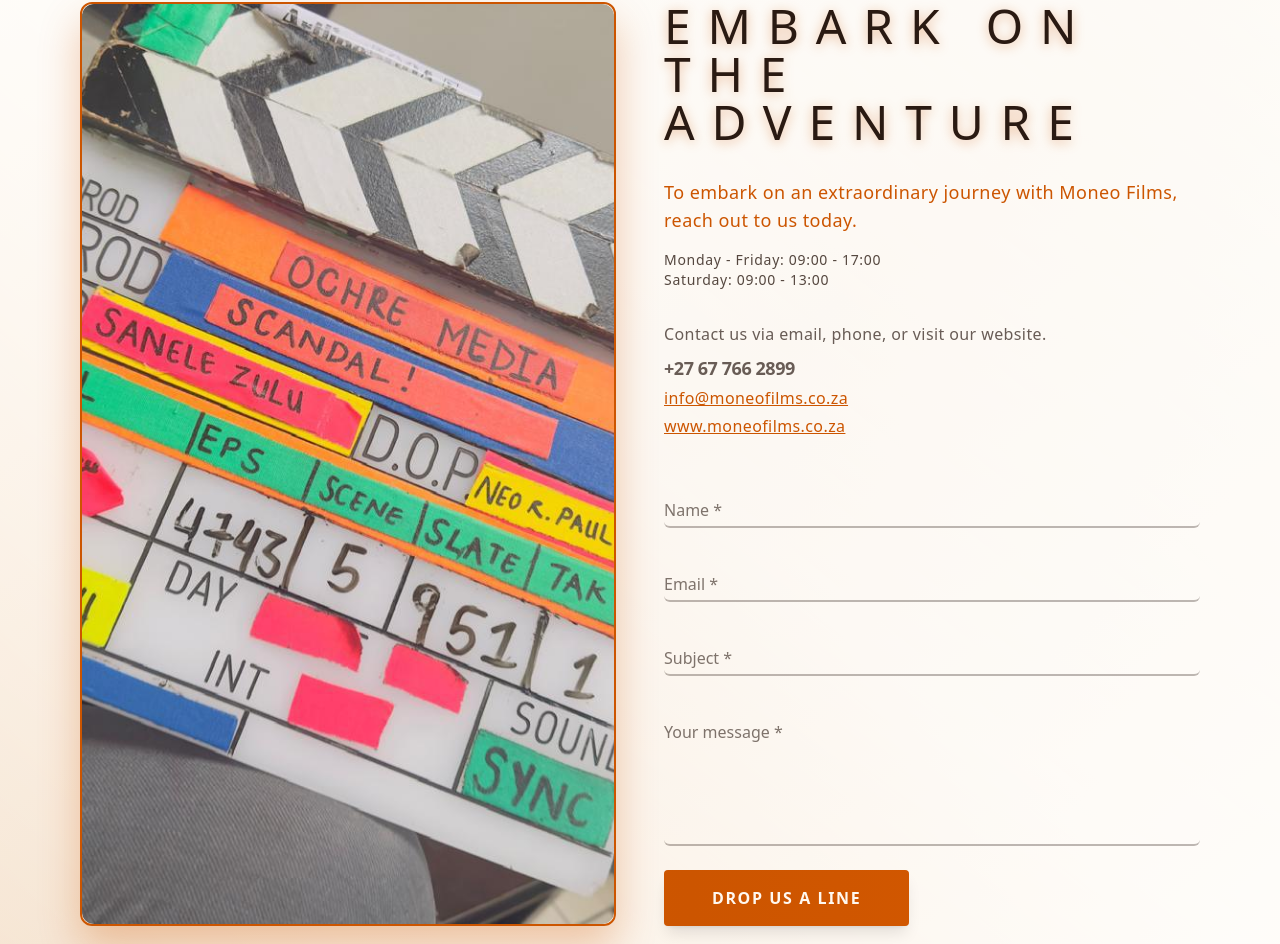
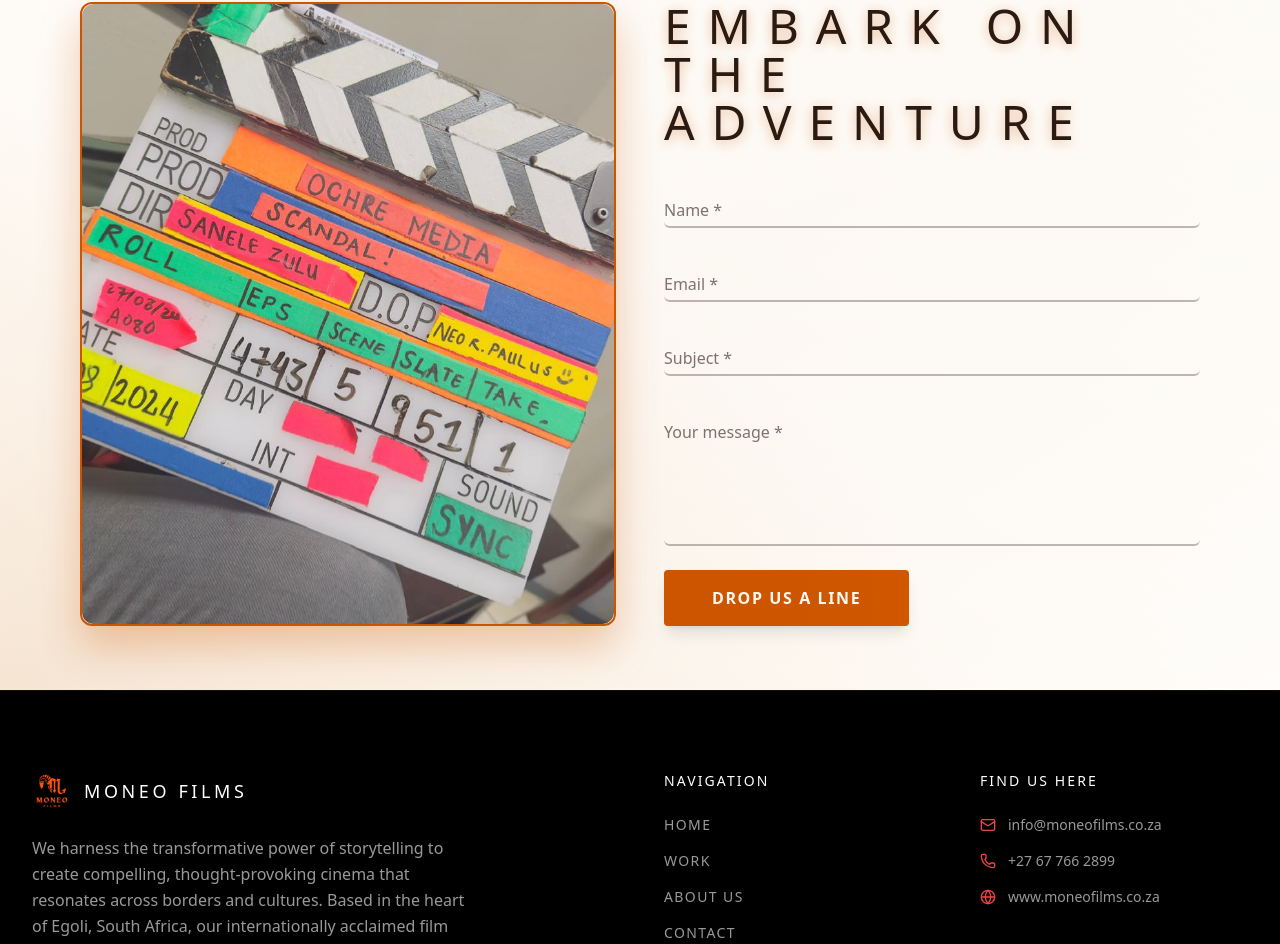
Before and after one commit to Sabelodone/moneo, a React (Create React App) app: page / in a window 1280 px wide. Shown: the part 9218-10162 px from the top of the page. Built offline with nearby package versions, Linux system fonts and the light colour scheme.

Commit message:
Initial deployable version

```diff
--- a/src/components/ContactInfo.tsx
+++ b/src/components/ContactInfo.tsx
@@ -38,7 +38,7 @@ export default function ContactSection() {
     if (Object.keys(errs).length === 0) {
       setLoading(true);
       try {
-        const response = await fetch("/api/send-email", {
+        const response = await fetch("https://www.moneofilms.co.za/api/send-email", {
           method: "POST",
           headers: { "Content-Type": "application/json" },
           body: JSON.stringify(form),
@@ -55,11 +55,13 @@ export default function ContactSection() {
           setErrorMessage(result.error || "Failed to send email");
         }
       } catch (err: any) {
-        setErrorMessage(
-          err.message.includes("Failed to fetch")
-            ? "Cannot connect to the server. Please try again later."
-            : `An error occurred: ${err.message}`
-        );
+        if (err.message.includes("ETIMEDOUT")) {
+          setErrorMessage("Email server timed out. Please try again later.");
+        } else if (err.message.includes("Failed to fetch")) {
+          setErrorMessage("Cannot connect to the server. Please try again later.");
+        } else {
+          setErrorMessage(`An error occurred: ${err.message}`);
+        }
       } finally {
         setLoading(false);
       }
@@ -90,8 +92,7 @@ export default function ContactSection() {
           />
         </motion.div>
 
-
-        {/* Form + Text */}
+        {/* Form */}
         <motion.div
           initial={{ opacity: 0, x: 40 }}
           whileInView={{ opacity: 1, x: 0 }}
@@ -102,36 +103,6 @@ export default function ContactSection() {
           <h2 className="text-3xl sm:text-4xl md:text-5xl font-thin tracking-[0.2em] sm:tracking-[0.35em] uppercase mb-6 sm:mb-8 drop-shadow-[0_2px_6px_rgba(204,85,0,0.4)]">
             Embark On The Adventure
           </h2>
-
-          <p className="mb-4 font-light text-[#CC5500] text-base sm:text-lg leading-relaxed tracking-wide">
-            To embark on an extraordinary journey with <strong>Moneo Films</strong>, reach out to us today.
-          </p>
-
-          <p className="mb-6 sm:mb-8 font-light text-[#2A1A12]/80 text-sm sm:text-md tracking-wider">
-            <span className="block">Monday - Friday: <strong>09:00 - 17:00</strong></span>
-            <span className="block">Saturday: <strong>09:00 - 13:00</strong></span>
-          </p>
-
-          <p className="mb-6 sm:mb-10 font-light text-[#2A1A12]/70 leading-relaxed tracking-wide text-sm sm:text-base">
-            Contact us via email, phone, or visit our website.
-            <br />
-            <span className="block mt-2 text-base sm:text-lg font-semibold tracking-tight">+27 67 766 2899</span>
-            <a
-              href="mailto:info@moneofilms.co.za"
-              className="inline-block mt-1 underline text-[#CC5500] hover:text-[#E05C00] transition-colors"
-            >
-              info@moneofilms.co.za
-            </a>
-            <br />
-            <a
-              href="https://www.moneofilms.co.za"
-              target="_blank"
-              rel="noopener noreferrer"
-              className="inline-block mt-1 underline text-[#CC5500] hover:text-[#E05C00] transition-colors"
-            >
-              www.moneofilms.co.za
-            </a>
-          </p>
 
           <form onSubmit={handleSubmit} noValidate className="space-y-4 sm:space-y-6">
             {["name", "email", "subject"].map((field) => (
```
Lines whose indentation alone changed are shown as unchanged.
